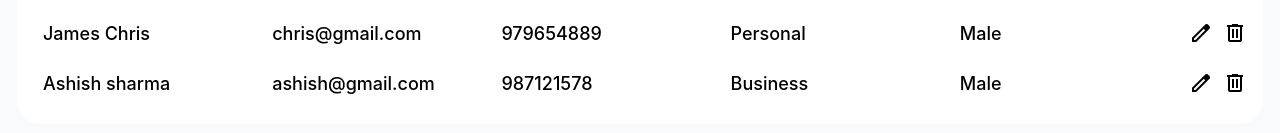
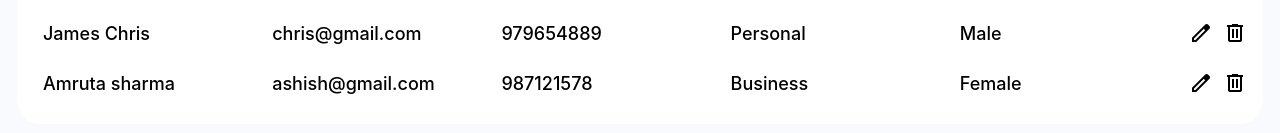
Before and after one commit to anugusaitejareddy/contacts-list, a React (Create React App) app: page / in a window 1280 px wide. Shown: the part 309-442 px from the top of the page. Built offline with nearby package versions, Linux system fonts and the light colour scheme.

Commit message:
initialContacts update

```diff
--- a/src/components/ContactsList/ContactsList.js
+++ b/src/components/ContactsList/ContactsList.js
@@ -32,12 +32,12 @@ const initialContacts = [
   },
   {
     id: 4,
-    firstName: "Ashish",
+    firstName: "Amruta",
     lastName: "sharma",
     contactType: "Business",
     phoneNumber: "987121578",
     email: "ashish@gmail.com",
-    gender: "Male",
+    gender: "Female",
   },
 ];
 
```
